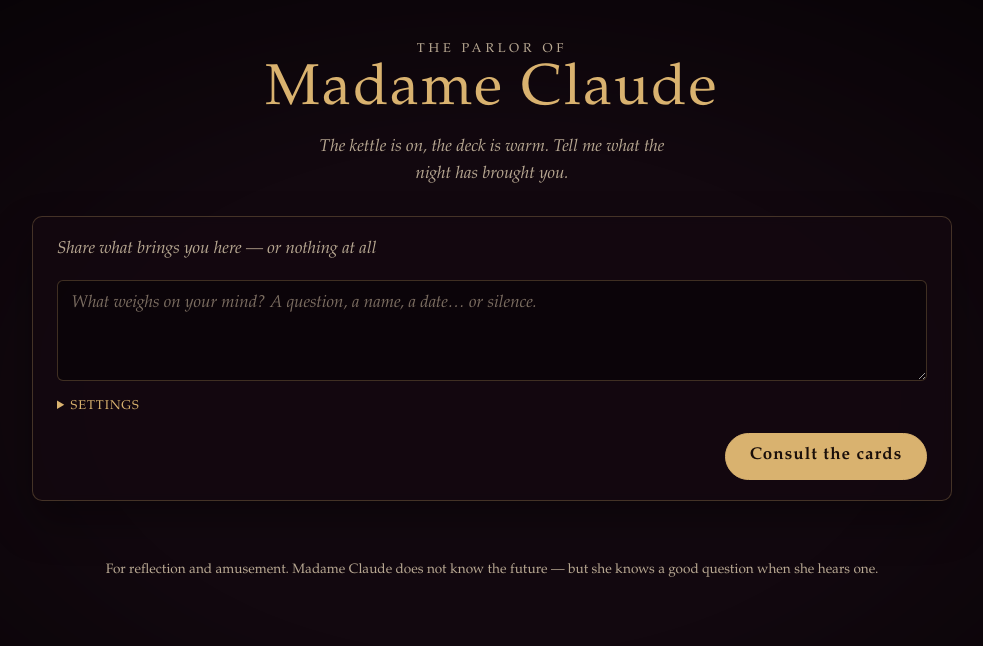
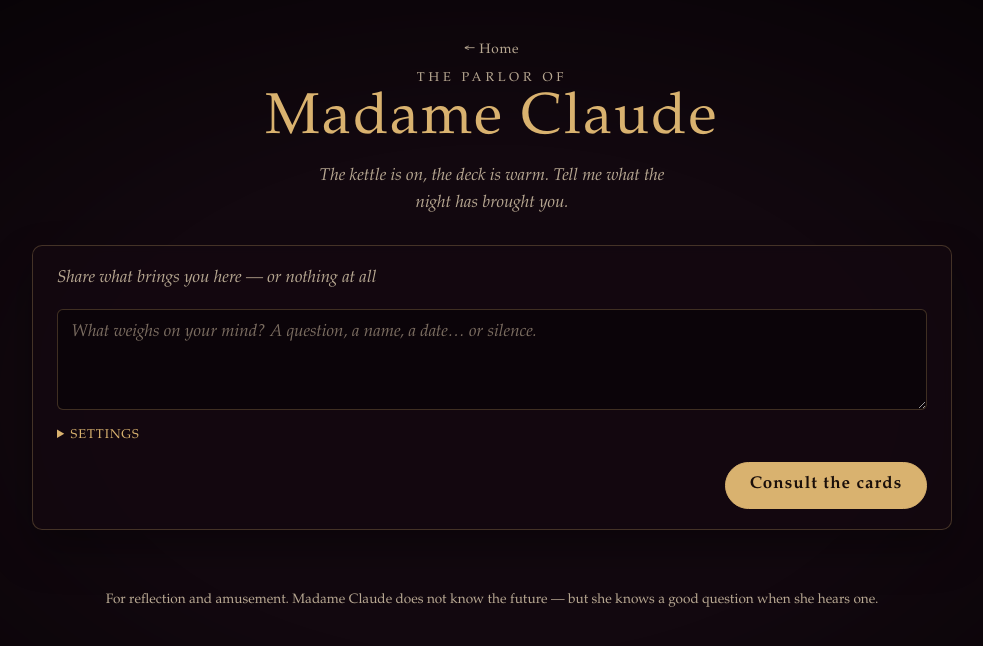
Before and after one commit to SimiaCryptus/madame-claude, a website with bundled scripts: page index.html in a window 1280 px wide. Shown: the whole page, without its empty margins (148-1131 px from the left). Built offline with nearby package versions, Linux system fonts and the light colour scheme.

Commit message:
homepage links

```diff
--- a/css/parlor.css
+++ b/css/parlor.css
@@ -17,6 +17,16 @@ body {
   display: flex; flex-direction: column; gap: 1.75rem;
 }
 .parlor__header { text-align: center; }
+.parlor__home {
+  margin: 0 0 0.5rem;
+  font-size: 0.85rem;
+}
+.parlor__home a {
+  color: var(--ink-dim);
+  text-decoration: none;
+  letter-spacing: 0.05em;
+}
+.parlor__home a:hover, .parlor__home a:focus-visible { color: var(--gold); }
 .parlor__eyebrow {
   margin: 0; color: var(--ink-dim);
   font-size: 0.8rem; letter-spacing: 0.3em; text-transform: uppercase;
--- a/index.html
+++ b/index.html
@@ -15,6 +15,7 @@
   <div class="vignette" aria-hidden="true"></div>
   <main class="parlor">
     <header class="parlor__header">
+      <p class="parlor__home"><a href="/">← Home</a></p>
       <p class="parlor__eyebrow">The parlor of</p>
       <h1>Madame Claude</h1>
       <p id="greeting" class="greeting"></p>
```
